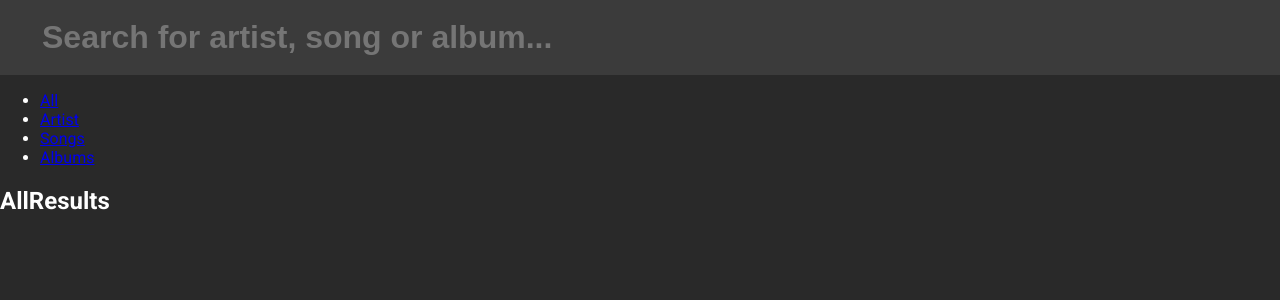
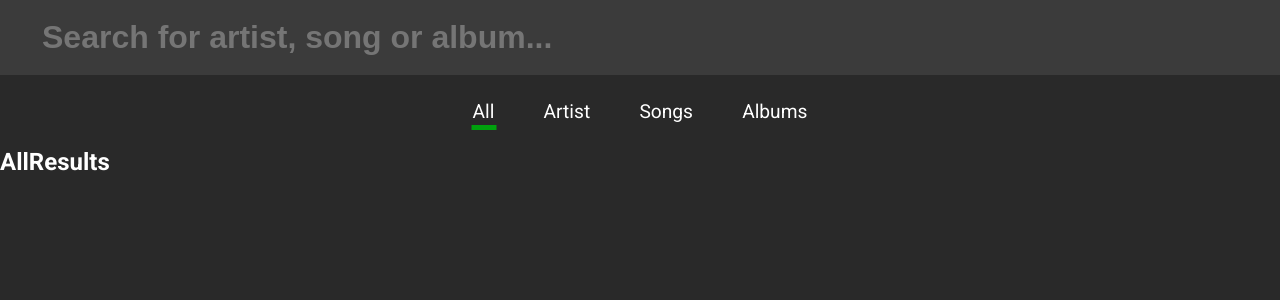
Before and after one commit to karolmc02/vuejs-spotify, a Vue app: page / in a window 1280 px wide. Shown: the top 300 px of the page. Built offline with nearby package versions, Linux system fonts and the light colour scheme.

Commit message:
Results nav styles

```diff
--- a/src/App.vue
+++ b/src/App.vue
@@ -23,7 +23,8 @@
   --lighter-gray: #666666;
   --light-gray: #3b3b3b;
   --dark-gray: #292929;
-  --spotify-green: #008d0c;
+  --spotify-green: #00a10d;
+  --main-text-color: white;
 }
 
 html,
@@ -31,7 +32,7 @@
   font-family: "Roboto", Helvetica, Arial, sans-serif;
   -webkit-font-smoothing: antialiased;
   -moz-osx-font-smoothing: grayscale;
-  color: white;
+  color: var(--main-text-color);
   background-color: var(--dark-gray);
   margin: 0;
   padding: 0;
@@ -40,5 +41,9 @@
   #app {
     height: 100vh;
   }
+  a {
+    text-decoration: none;
+    color: var(--main-text-color);
+  }
 }
 </style>
--- a/src/components/SearchResults/SearchResults.vue
+++ b/src/components/SearchResults/SearchResults.vue
@@ -2,33 +2,35 @@
   <div>
     <nav>
       <ul>
-        <li>
-          <a href="#" @click.prevent="resultsView = 'app-all-results'">All</a>
+        <li
+          :class="{active: resultsView == 'app-all-results'}"
+          @click.prevent="resultsView = 'app-all-results'"
+        >
+          <a href="#">All</a>
         </li>
-        <li>
-          <a href="#" @click.prevent="resultsView = 'app-artist-results'"
-            >Artist</a
-          >
+        <li
+          :class="{active: resultsView == 'app-artist-results'}"
+          @click.prevent="resultsView = 'app-artist-results'"
+        >
+          <a href="#">Artist</a>
         </li>
-        <li>
-          <a href="#" @click.prevent="resultsView = 'app-song-results'"
-            >Songs</a
-          >
+        <li
+          :class="{active: resultsView == 'app-song-results'}"
+          @click.prevent="resultsView = 'app-song-results'"
+        >
+          <a href="#">Songs</a>
         </li>
-        <li>
-          <a href="#" @click.prevent="resultsView = 'app-album-results'"
-            >Albums</a
-          >
+        <li
+          :class="{active: resultsView == 'app-album-results'}"
+          @click.prevent="resultsView = 'app-album-results'"
+        >
+          <a href="#">Albums</a>
         </li>
       </ul>
     </nav>
     <section>
       <component :is="resultsView"></component>
     </section>
-    <!-- <app-all-results></app-all-results>
-    <app-artist-results></app-artist-results>
-    <app-song-results></app-song-results>
-    <app-album-results></app-album-results> -->
   </div>
 </template>
 
@@ -53,4 +55,38 @@
 };
 </script>
 
-<style></style>
+<style lang="scss" scoped>
+nav {
+  width: 30vw;
+  margin: 20px auto;
+  ul {
+    list-style: none;
+    padding: 0;
+    margin: 0;
+    display: flex;
+    justify-content: space-around;
+    li {
+      padding: 5px 10px;
+      font-size: 120%;
+      cursor: pointer;
+      &:hover {
+        a {
+          color: var(--spotify-green);
+        }
+      }
+      &.active {
+        position: relative;
+        &::after {
+          content: "";
+          width: 25px;
+          position: absolute;
+          top: 30px;
+          left: 50%;
+          transform: translateX(-50%);
+          border-bottom: 5px solid var(--spotify-green);
+        }
+      }
+    }
+  }
+}
+</style>
```
